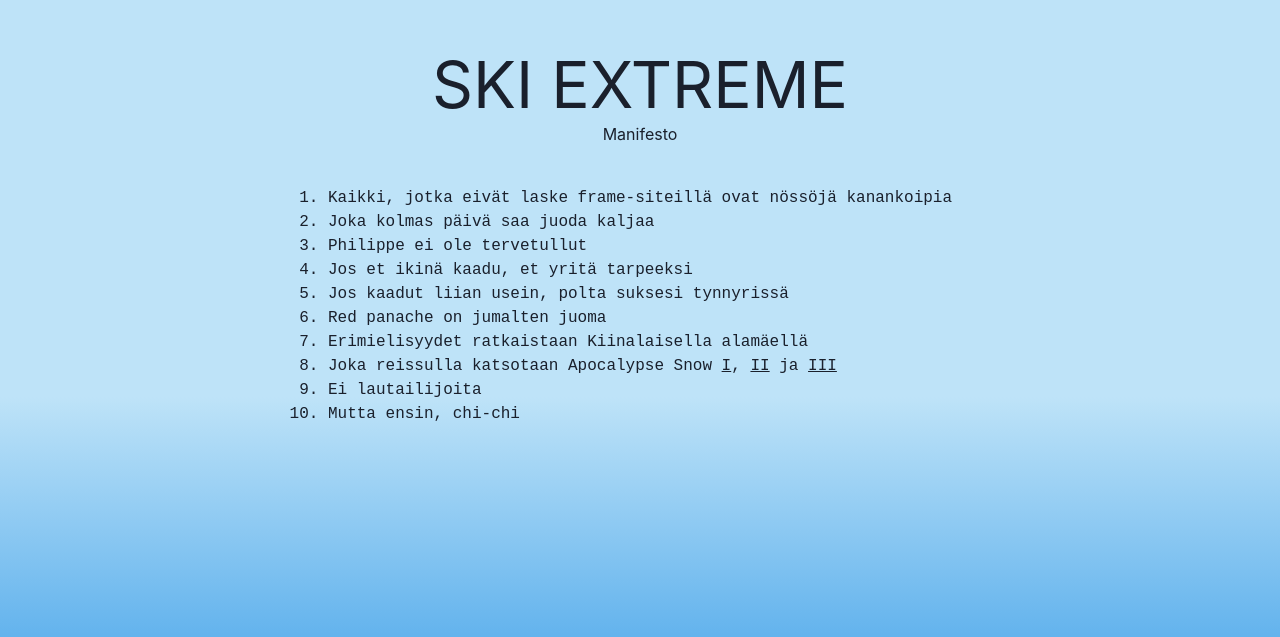
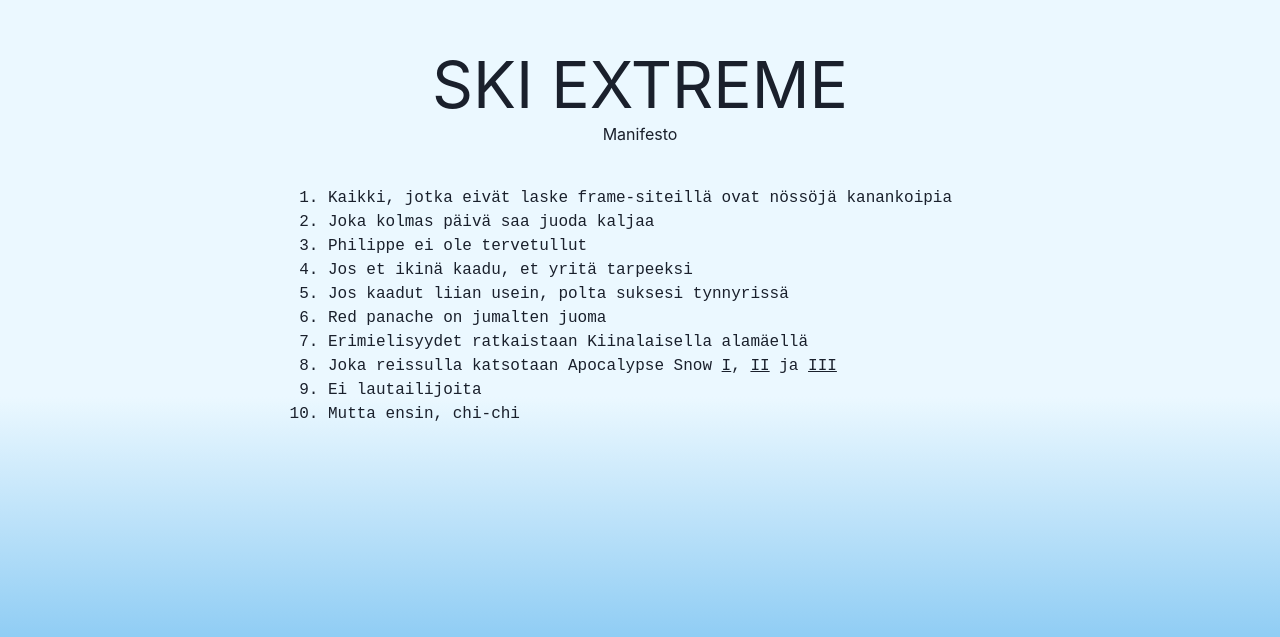
Before and after one commit to peksi/ski-extreme.com, a Next.js app: page / in a window 1280 px wide. Shown: the part 163-800 px from the top of the page. Built offline with nearby package versions, Linux system fonts and the light colour scheme.

Commit message:
different colors

```diff
--- a/pages/_app.tsx
+++ b/pages/_app.tsx
@@ -10,7 +10,7 @@ function MyApp({ Component, pageProps }: AppProps) {
         h="70vh"
         zIndex="-1"
         position="absolute"
-        bg="blue.100"
+        bg="blue.50"
       ></Box>
       <Box
         w="100vw"
@@ -18,7 +18,7 @@ function MyApp({ Component, pageProps }: AppProps) {
         top="70vh"
         zIndex="-1"
         position="absolute"
-        bgGradient={["linear(to-b, blue.100, blue.300)"]}
+        bgGradient={["linear(to-b, blue.50, blue.200)"]}
       ></Box>
 
       <Component {...pageProps} />
```
